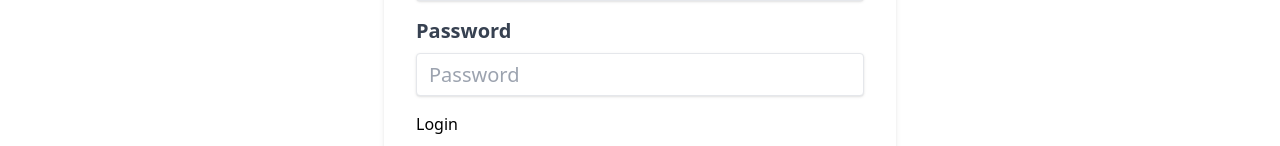
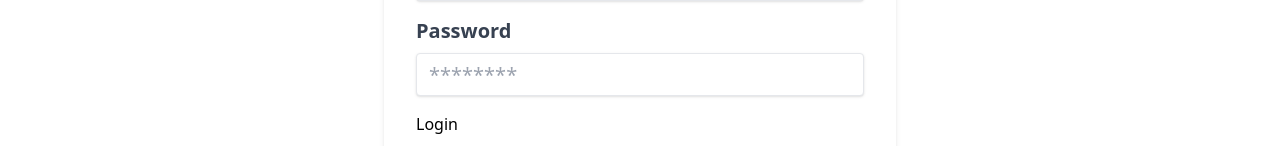
Before and after one commit to yap8/flashcards, a React (Create React App) app in the folder client/: page /login in a window 1280 px wide. Shown: the part 178-324 px from the top of the page. Built offline with nearby package versions, Linux system fonts and the light colour scheme.

Commit message:
fixed input error

```diff
--- a/client/src/components/Form/FormInput.js
+++ b/client/src/components/Form/FormInput.js
@@ -15,7 +15,7 @@ const FormInput = ({ label, name, ...rest }) => {
       type={ name === 'password' ? 'password' : 'text' }
       name={ name }
       id={ name }
-      placeholder={ capitalize(name) }
+      placeholder={ name === 'password' ? '********' : capitalize(name) }
       { ...rest }
     />
   </>
--- a/client/src/pages/Login.js
+++ b/client/src/pages/Login.js
@@ -55,7 +55,7 @@ const Login = () => {
             <FormInput
               label
               name="password"
-              value={formData.email}
+              value={formData.password}
               onChange={handleChange}
             />
           </FormGroup>
```
